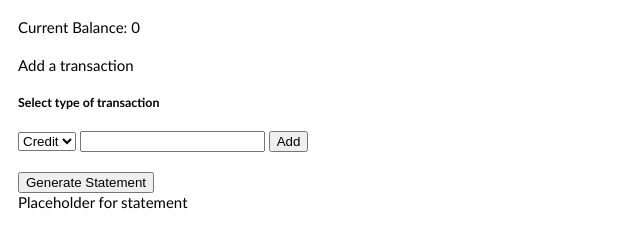
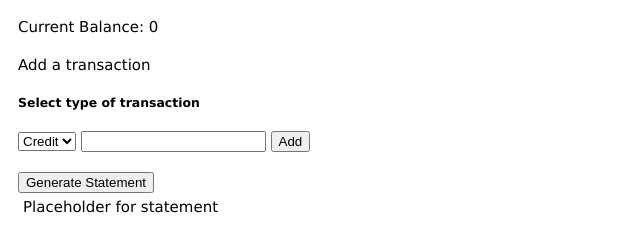
Before and after one commit to jennaramdenee/bank-challenge, a plain HTML site: page index.html in a window 1280 px wide. Shown: the whole page, without its empty margins (0-640 px from the left). Drawn offline with Linux system fonts and the light colour scheme.

Commit message:
Adding more styling

```diff
--- a/bank-stylesheet.css
+++ b/bank-stylesheet.css
@@ -1,5 +1,5 @@
 body {
-  font-family: Calibri;
+  font-family: "Verdana";
   font-size: 15px;
 }
 
@@ -14,3 +14,7 @@ body {
 .statement {
   padding: 10px;
 }
+
+#show-statement {
+  padding: 5px;
+}
```
